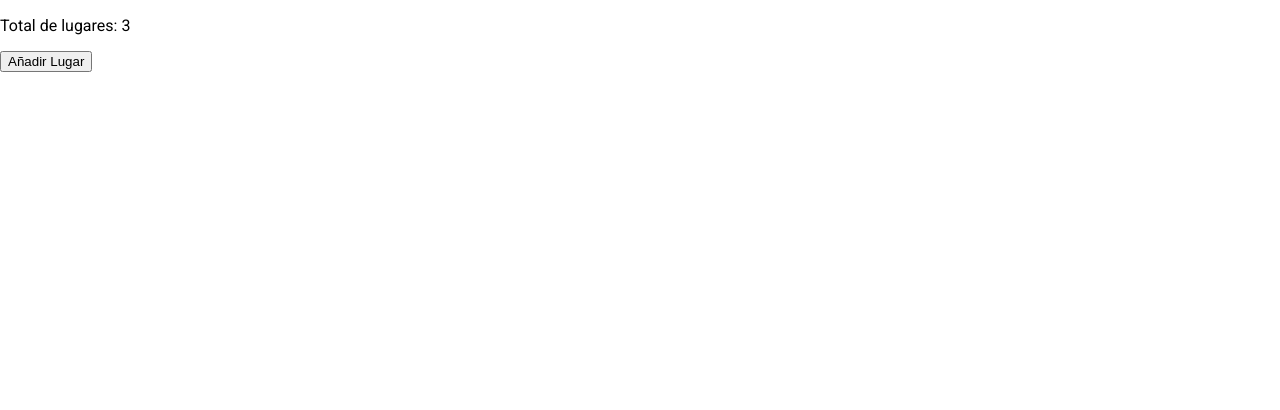
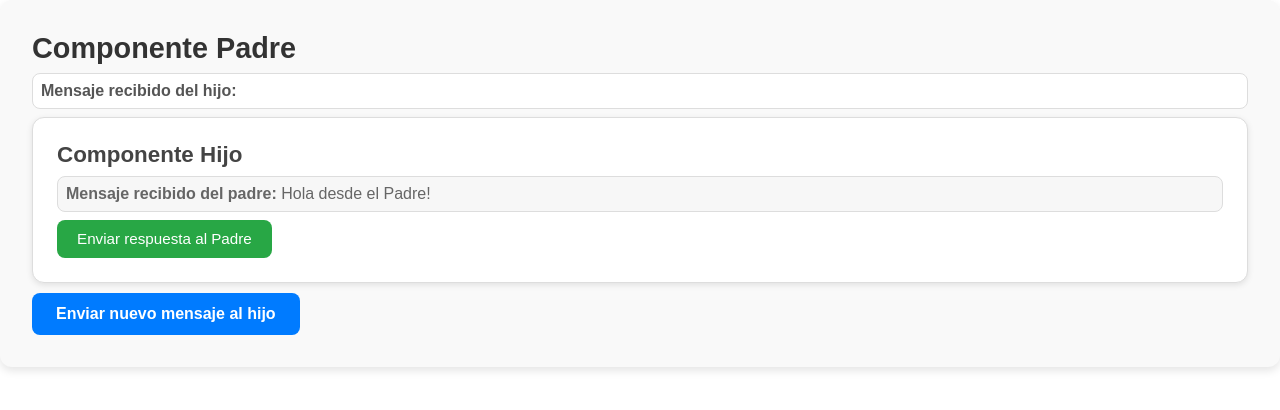
Before and after one commit to Minuke/angular-toolkit, an Angular app: page / in a window 1280 px wide. Shown: the top 410 px of the page. Built offline with nearby package versions, Linux system fonts and the light colour scheme.

Commit message:
added component communication with input and output signals

```diff
--- a/src/app/app.component.html
+++ b/src/app/app.component.html
@@ -23,4 +23,5 @@
 <!-- <app-principal></app-principal> -->
 <!-- <app-filteçrs></app-filters> -->
 <!-- <app-disabling></app-disabling> -->
-<app-signals></app-signals>
+<!-- <app-signals></app-signals> -->
+<app-parent></app-parent>
--- a/src/app/app.component.ts
+++ b/src/app/app.component.ts
@@ -18,12 +18,13 @@ import { PrincipalComponent } from '@components/dialog-example/principal/princip
 import { FiltersComponent } from '@components/filters/filters.component';
 import { DisablingComponent } from '@components/utilities/disabling/disabling.component';
 import { SignalsComponent } from '@components/signals/signals.component';
+import { ParentComponent } from '@components/communication/parent/parent.component';
 
 
 @Component({
   selector: 'app-root',
   standalone: true,
-  imports: [RouterOutlet, LayoutComponent, BuiltInPipesComponent, CustomPipesComponent, HostListenerComponent, BuiltInDirectivesComponent, CustomDirectivesComponent, BindingsComponent, DeferrableViewsComponent, ContentProjectionComponent, InputComponent, DisplayComponent, MockComponent, EllipsisComponent, TooltipComponent, PrincipalComponent, FiltersComponent, DisablingComponent, SignalsComponent],
+  imports: [RouterOutlet, LayoutComponent, BuiltInPipesComponent, CustomPipesComponent, HostListenerComponent, BuiltInDirectivesComponent, CustomDirectivesComponent, BindingsComponent, DeferrableViewsComponent, ContentProjectionComponent, InputComponent, DisplayComponent, MockComponent, EllipsisComponent, TooltipComponent, PrincipalComponent, FiltersComponent, DisablingComponent, SignalsComponent, ParentComponent],
   templateUrl: './app.component.html',
   styleUrl: './app.component.scss'
 })
--- /dev/null
+++ b/src/app/components/communication/child/child.component.html
@@ -0,0 +1,6 @@
+<div>
+  <h3>Componente Hijo</h3>
+  <p><b>Mensaje recibido del padre:</b> {{ mensaje() }}</p>
+
+  <button (click)="enviarRespuesta()">Enviar respuesta al Padre</button>
+</div>
--- /dev/null
+++ b/src/app/components/communication/child/child.component.scss
@@ -0,0 +1,52 @@
+:host {
+  display: flex;
+  flex-direction: column;
+  gap: 1rem;
+  padding: 1.5rem;
+  background-color: #fff;
+  border: 1px solid #ddd;
+  border-radius: 12px;
+  box-shadow: 0 2px 6px rgba(0, 0, 0, 0.1);
+  font-family: 'Arial', sans-serif;
+  margin-bottom: 10px;
+
+  h3 {
+    color: #444;
+    font-size: 1.4rem;
+    margin: 0;
+  }
+
+  p {
+    font-size: 1rem;
+    color: #666;
+    margin: 0.5rem 0;
+    padding: 0.5rem;
+    background-color: #f7f7f7;
+    border: 1px solid #ddd;
+    border-radius: 8px;
+  }
+
+  button {
+    background-color: #28a745;
+    color: #fff;
+    font-size: 0.95rem;
+    padding: 0.65rem 1.25rem;
+    border: none;
+    border-radius: 8px;
+    cursor: pointer;
+    transition: all 0.3s ease;
+
+    &:hover {
+      background-color: #218838;
+    }
+
+    &:active {
+      transform: scale(0.98);
+    }
+
+    &:focus {
+      outline: none;
+      box-shadow: 0 0 0 2px rgba(40, 167, 69, 0.5);
+    }
+  }
+}
--- /dev/null
+++ b/src/app/components/communication/child/child.component.ts
@@ -0,0 +1,22 @@
+import { Component, input, Input, output, Output, signal, Signal } from '@angular/core';
+
+@Component({
+  selector: 'app-child',
+  standalone: true,
+  imports: [],
+  templateUrl: './child.component.html',
+  styleUrl: './child.component.scss'
+})
+export class ChildComponent {
+
+    // Signal Input: Recibe datos del padre
+    public mensaje = input.required<string>();
+
+    // Signal Output: Enviar datos al padre
+    public respuesta = output<string>();
+
+    enviarRespuesta() {
+      this.respuesta.emit('Hola, Padre! Respuesta desde el Hijo.');
+    }
+
+}
--- /dev/null
+++ b/src/app/components/communication/parent/parent.component.html
@@ -0,0 +1,11 @@
+<div>
+  <h2>Componente Padre</h2>
+  <p><b>Mensaje recibido del hijo:</b> {{ mensajeDesdeHijo() }}</p>
+
+  <app-child
+    [mensaje]="mensajeParaHijo()"
+    (respuesta)="manejarRespuesta($event)"
+  ></app-child>
+
+  <button (click)="enviarNuevoMensaje()">Enviar nuevo mensaje al hijo</button>
+</div>
--- /dev/null
+++ b/src/app/components/communication/parent/parent.component.scss
@@ -0,0 +1,52 @@
+:host {
+  display: flex;
+  flex-direction: column;
+  gap: 1.5rem;
+  padding: 2rem;
+  background-color: #f9f9f9;
+  border-radius: 12px;
+  box-shadow: 0 4px 8px rgba(0, 0, 0, 0.1);
+  font-family: 'Arial', sans-serif;
+
+  h2 {
+    color: #333;
+    font-size: 1.8rem;
+    margin: 0;
+  }
+
+  p {
+    font-size: 1rem;
+    color: #555;
+    margin: 0.5rem 0;
+    padding: 0.5rem;
+    background-color: #fff;
+    border: 1px solid #ddd;
+    border-radius: 8px;
+  }
+
+  button {
+    align-self: flex-start;
+    background-color: #007bff;
+    color: #fff;
+    font-size: 1rem;
+    font-weight: bold;
+    padding: 0.75rem 1.5rem;
+    border: none;
+    border-radius: 8px;
+    cursor: pointer;
+    transition: all 0.3s ease;
+
+    &:hover {
+      background-color: #0056b3;
+    }
+
+    &:active {
+      transform: scale(0.98);
+    }
+
+    &:focus {
+      outline: none;
+      box-shadow: 0 0 0 2px rgba(0, 123, 255, 0.5);
+    }
+  }
+}
--- /dev/null
+++ b/src/app/components/communication/parent/parent.component.ts
@@ -0,0 +1,27 @@
+import { Component, signal, WritableSignal } from '@angular/core';
+import { ChildComponent } from '../child/child.component';
+
+@Component({
+  selector: 'app-parent',
+  standalone: true,
+  imports: [ChildComponent],
+  templateUrl: './parent.component.html',
+  styleUrl: './parent.component.scss'
+})
+export class ParentComponent {
+
+    // Señal para el mensaje enviado al hijo
+    public mensajeParaHijo: WritableSignal<string> = signal('Hola desde el Padre!');
+
+    // Señal para el mensaje recibido del hijo
+    public mensajeDesdeHijo: WritableSignal<string> = signal('');
+
+    enviarNuevoMensaje() {
+      this.mensajeParaHijo.set('Mensaje actualizado desde el Padre!');
+    }
+
+    manejarRespuesta(respuesta: string) {
+      this.mensajeDesdeHijo.set(respuesta);
+    }
+
+}
```
Also changed, not shown: 2 other files (tests, documents, lock files or other folders).
